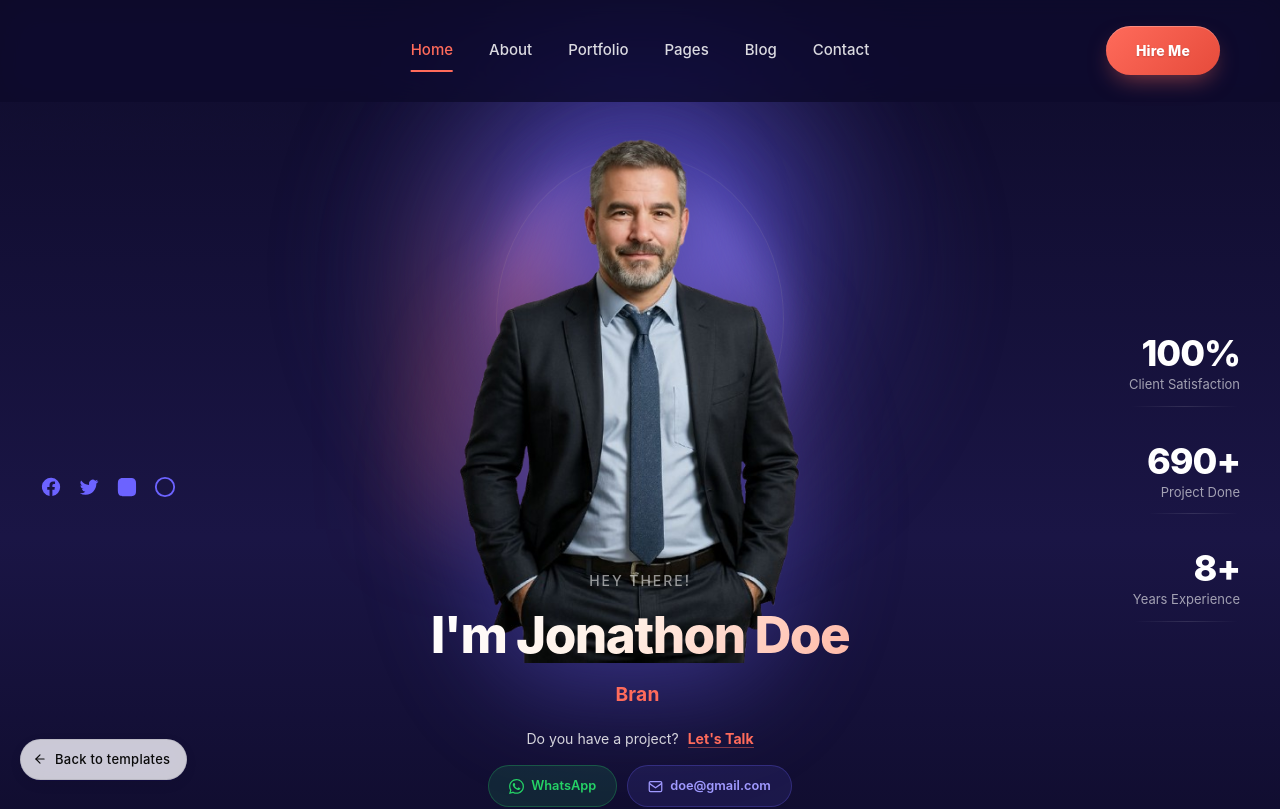
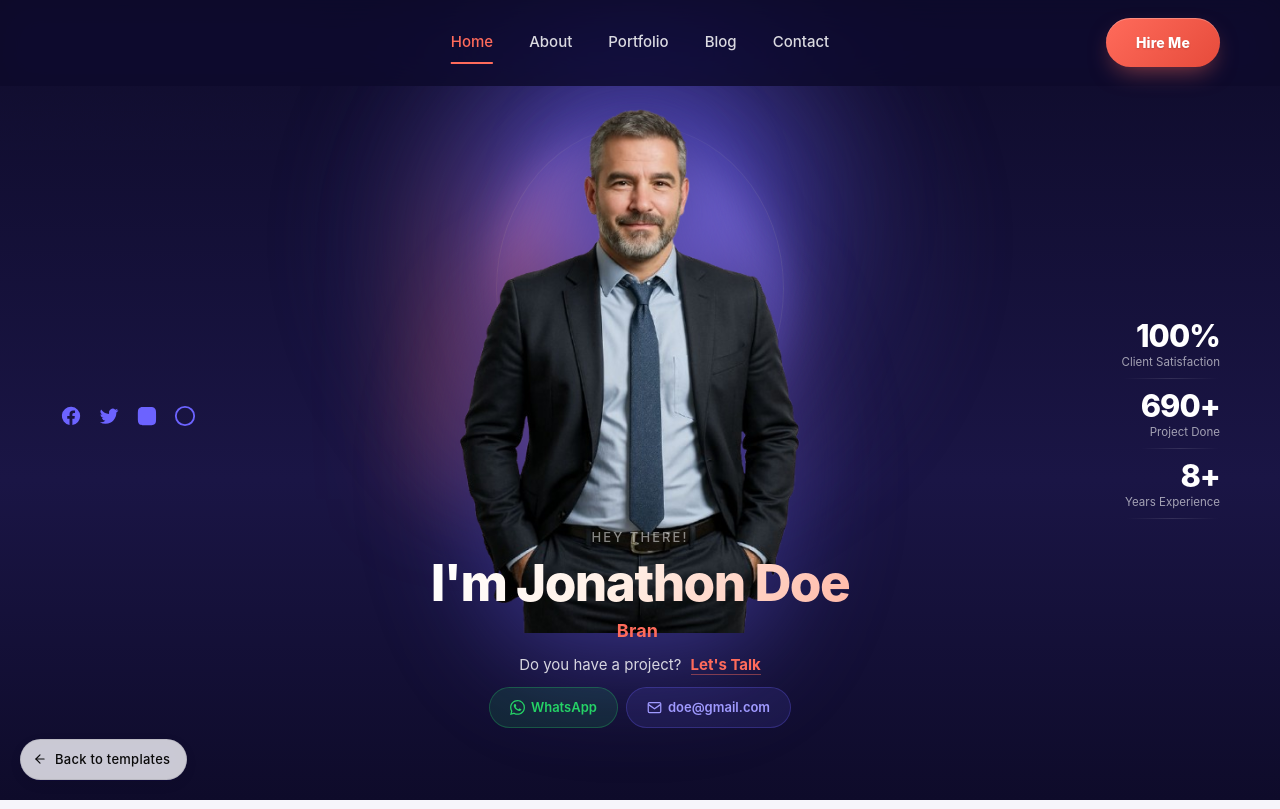
Before and after one commit to joyalvarghese458/template-app, a Next.js app: page /templates/pure in a window 1280 px wide. Shown: the top 809 px of the page. Built offline with nearby package versions, Linux system fonts and the light colour scheme; a web font is replaced by a local one.

Commit message:
new changes

```diff
--- a/app/templates/pure/_components/Nav.module.css
+++ b/app/templates/pure/_components/Nav.module.css
@@ -35,16 +35,16 @@
 
 @media (min-width: 768px) {
   .nav {
-    padding: 22px 40px;
+    padding: 18px 40px;
   }
   .navScrolled {
-    padding: 14px 40px;
+    padding: 12px 40px;
   }
 }
 
 @media (min-width: 1024px) {
   .nav {
-    padding: 26px 60px;
+    padding: 18px 60px;
   }
 }
 
--- a/app/templates/pure/_components/Nav.tsx
+++ b/app/templates/pure/_components/Nav.tsx
@@ -4,7 +4,7 @@ import { useEffect, useState } from "react";
 import Link from "next/link";
 import styles from "./Nav.module.css";
 
-export type NavCurrent = "home" | "about" | "portfolio" | "pages" | "blog" | "contact";
+export type NavCurrent = "home" | "about" | "portfolio" | "blog" | "contact";
 
 interface NavProps {
   current?: NavCurrent;
@@ -15,7 +15,6 @@ const ITEMS: { key: NavCurrent; label: string; href: string }[] = [
   { key: "home", label: "Home", href: "/templates/pure" },
   { key: "about", label: "About", href: "/templates/pure/about" },
   { key: "portfolio", label: "Portfolio", href: "/templates/pure/portfolio" },
-  { key: "pages", label: "Pages", href: "/templates/pure/portfolio" },
   { key: "blog", label: "Blog", href: "/templates/pure/blog" },
   { key: "contact", label: "Contact", href: "/templates/pure/contact" },
 ];
--- a/app/templates/pure/styles.module.css
+++ b/app/templates/pure/styles.module.css
@@ -12,12 +12,18 @@
   display: flex;
   align-items: center;
   justify-content: center;
-  padding: 110px 20px 60px;
+  padding: 76px 20px 36px;
 }
 
 @media (min-width: 768px) {
   .hero {
-    padding: 130px 40px 80px;
+    padding: 84px 40px 44px;
+  }
+}
+
+@media (min-width: 1024px) {
+  .hero {
+    padding: 80px 60px 48px;
   }
 }
 
@@ -55,12 +61,13 @@
   max-width: 1280px;
   display: grid;
   grid-template-columns: 1fr;
-  gap: 40px;
+  gap: 20px;
 }
 
 @media (min-width: 1024px) {
   .heroGrid {
-    grid-template-columns: 1fr 1.5fr 1fr;
+    grid-template-columns: 1fr 1.6fr 1fr;
+    gap: 40px;
     align-items: center;
   }
 }
@@ -70,6 +77,7 @@
   display: flex;
   flex-direction: column;
   align-items: center;
+  justify-content: center;
   gap: 18px;
   z-index: 2;
   order: 2;
@@ -78,7 +86,9 @@
 @media (min-width: 1024px) {
   .heroLeft {
     align-items: flex-start;
+    justify-content: center;
     order: 0;
+    align-self: center;
   }
 }
 
@@ -136,9 +146,9 @@
 .socials {
   display: inline-flex;
   gap: 16px;
-  margin-top: 30px;
+  margin-top: 0;
   opacity: 0;
-  animation: badgeIn 1s 1s cubic-bezier(0.22, 1, 0.36, 1) forwards;
+  animation: badgeIn 1s 0.6s cubic-bezier(0.22, 1, 0.36, 1) forwards;
 }
 
 .socialIcon {
@@ -166,16 +176,12 @@
   order: 1;
 }
 
-@media (min-width: 640px) {
-  .heroCenter {
-    min-height: 460px;
-  }
-}
+/* heroCenter height is content-driven; no fixed min-height needed */
 
 .figureWrap {
   position: relative;
-  width: min(70vw, 300px);
-  height: min(78vw, 360px);
+  width: min(68vw, 240px);
+  height: min(75vw, 270px);
   max-width: 100%;
   margin: 0 auto;
   display: grid;
@@ -183,14 +189,28 @@
   transform-style: preserve-3d;
 }
 
+@media (min-width: 480px) {
+  .figureWrap {
+    width: min(60vw, 280px);
+    height: min(66vw, 320px);
+  }
+}
+
 @media (min-width: 640px) {
   .figureWrap {
-    width: min(55vw, 360px);
-    height: min(60vw, 400px);
+    width: min(50vw, 310px);
+    height: min(55vw, 350px);
   }
 }
 
 @media (min-width: 1024px) {
+  .figureWrap {
+    width: 320px;
+    height: 380px;
+  }
+}
+
+@media (min-width: 1280px) {
   .figureWrap {
     width: 360px;
     height: 420px;
@@ -296,7 +316,7 @@
   flex-direction: row;
   flex-wrap: wrap;
   justify-content: center;
-  gap: 32px;
+  gap: 20px;
   z-index: 2;
   order: 3;
   width: 100%;
@@ -307,18 +327,19 @@
     flex-direction: column;
     align-items: flex-end;
     text-align: right;
-    gap: 24px;
+    gap: 4px;
+    align-self: center;
   }
 }
 
 .stat {
   position: relative;
-  padding: 12px 0;
+  padding: 8px 0;
   opacity: 0;
   transform: translateX(30px);
   animation: badgeIn 0.9s cubic-bezier(0.22, 1, 0.36, 1) forwards;
   text-align: center;
-  min-width: 90px;
+  min-width: 80px;
 }
 
 .stat:nth-child(1) { animation-delay: 0.5s; }
@@ -342,17 +363,17 @@
 
 .statValue {
   font-family: "Plus Jakarta Sans", "Inter", sans-serif;
-  font-size: 36px;
+  font-size: clamp(26px, 2.4vw, 34px);
   font-weight: 800;
   color: #fff;
   letter-spacing: -0.03em;
-  margin: 0 0 4px;
+  margin: 0 0 2px;
   line-height: 1;
 }
 
 .statLabel {
   color: rgba(255, 255, 255, 0.6);
-  font-size: 13px;
+  font-size: clamp(11px, 0.9vw, 13px);
   margin: 0;
 }
 
@@ -1172,8 +1193,8 @@
   flex-direction: column;
   align-items: center;
   text-align: center;
-  gap: 16px;
-  padding: 20px 16px 8px;
+  gap: 8px;
+  padding: 8px 16px 4px;
   width: 100%;
   opacity: 0;
   animation: mobileIntroIn 0.7s 0.35s cubic-bezier(0.22, 1, 0.36, 1) forwards;
@@ -1186,19 +1207,19 @@
 
 .mobileIntroHey {
   margin: 0;
-  font-size: clamp(11px, 1.2vw, 14px);
+  font-size: clamp(10px, 2.6vw, 13px);
   font-weight: 500;
-  letter-spacing: 0.14em;
+  letter-spacing: 0.16em;
   text-transform: uppercase;
-  color: rgba(255, 255, 255, 0.55);
+  color: rgba(255, 255, 255, 0.5);
 }
 
 .mobileIntroName {
   margin: 0;
   font-family: "Plus Jakarta Sans", "Inter", sans-serif;
-  font-size: clamp(1.8rem, 4vw, 3.4rem);
+  font-size: clamp(1.55rem, 4.5vw, 3.2rem);
   font-weight: 800;
-  line-height: 1.08;
+  line-height: 1.06;
   letter-spacing: -0.03em;
   background: linear-gradient(120deg, #ffffff 0%, #fff0e6 45%, #ffb9a8 100%);
   background-clip: text;
@@ -1211,12 +1232,12 @@
   display: flex;
   align-items: center;
   justify-content: center;
-  min-height: 32px;
+  min-height: 24px;
   gap: 1px;
 }
 
 .mobileIntroTypingText {
-  font-size: clamp(14px, 1.5vw, 20px);
+  font-size: clamp(13px, 3.2vw, 18px);
   font-weight: 700;
   color: #ff6b5b;
   letter-spacing: 0.01em;
@@ -1225,7 +1246,7 @@
 .mobileIntroCursor {
   display: inline-block;
   width: 2px;
-  height: 1.1em;
+  height: 1em;
   background: #6c63ff;
   border-radius: 1px;
   vertical-align: middle;
@@ -1241,7 +1262,7 @@
 /* CTA line */
 .mobileIntroCta {
   margin: 2px 0 0;
-  font-size: clamp(13px, 1.1vw, 15px);
+  font-size: clamp(12px, 2.8vw, 15px);
   color: rgba(255, 255, 255, 0.82);
 }
 
@@ -1263,23 +1284,32 @@
   display: flex;
   align-items: center;
   justify-content: center;
-  gap: 10px;
+  gap: 8px;
   flex-wrap: wrap;
+  margin-top: 2px;
 }
 
 .mobileIntroWa,
 .mobileIntroEmail {
   display: inline-flex;
   align-items: center;
-  gap: 7px;
-  padding: 10px 20px;
+  gap: 6px;
+  padding: 9px 16px;
   border-radius: 999px;
-  font-size: clamp(12px, 1vw, 14px);
+  font-size: clamp(11px, 2.6vw, 13px);
   font-weight: 600;
   backdrop-filter: blur(10px);
   -webkit-backdrop-filter: blur(10px);
   transition: background 0.2s, border-color 0.2s, transform 0.25s cubic-bezier(0.22, 1, 0.36, 1);
   white-space: nowrap;
+}
+
+@media (min-width: 1024px) {
+  .mobileIntroWa,
+  .mobileIntroEmail {
+    padding: 10px 20px;
+    font-size: 13px;
+  }
 }
 
 .mobileIntroWa {
```
